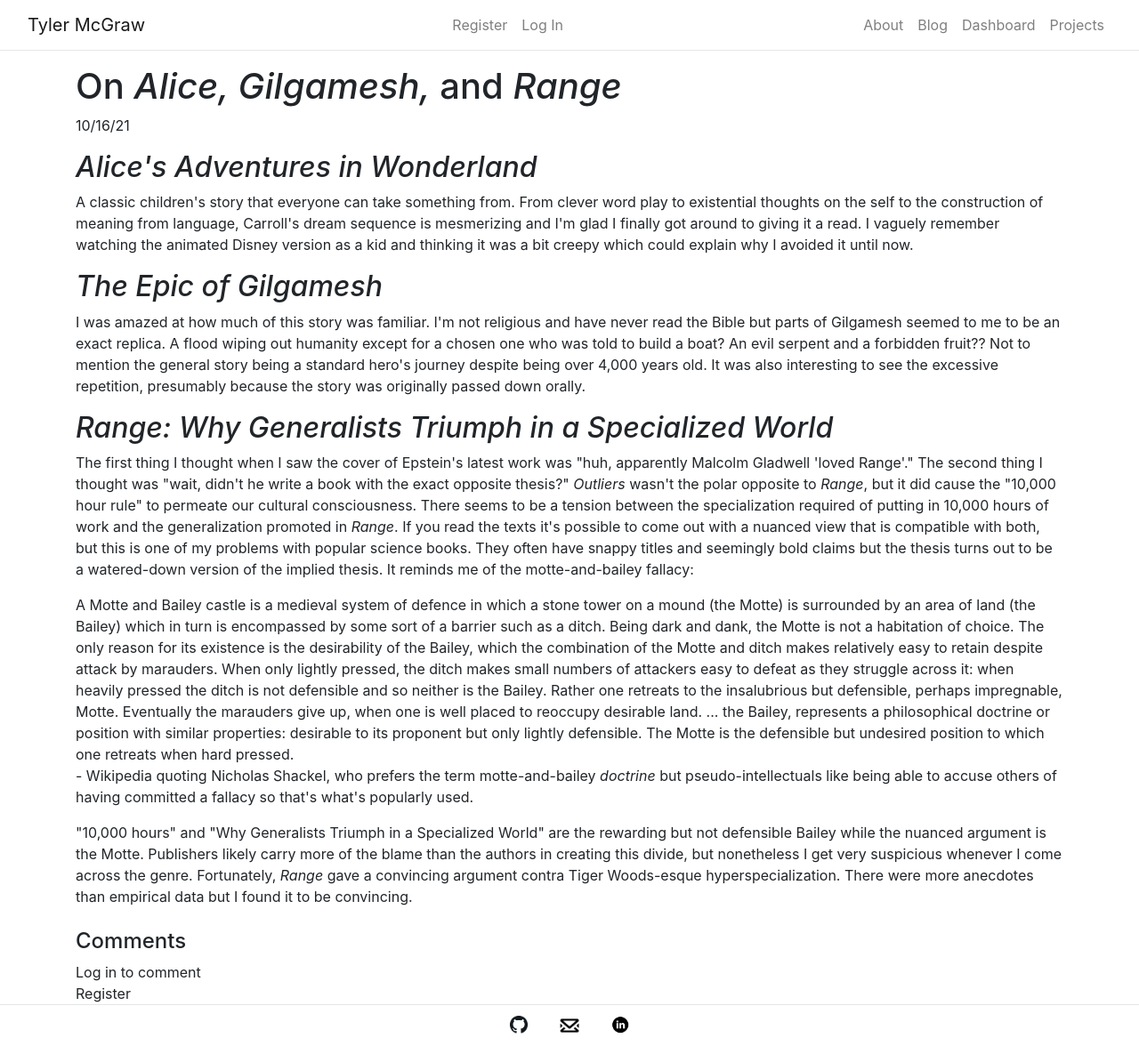
After one commit to tylermcgraw/personal_website, a Flask app: page /blog/post/alice_gilgamesh_range in a window 1280 px wide. The commit adds this page. Shown: the whole page at 89% size. Run offline with Flask 2, Linux system fonts and the light colour scheme; data comes from the database, SQL or seed files in the repository.

Commit message:
New blog post

```diff
--- a/flaskr/templates/blog/home.html
+++ b/flaskr/templates/blog/home.html
@@ -29,4 +29,5 @@
   <a class="nav-link" href="{{ url_for('blog.post', post='secret_of_our_success') }}">On <em>The Secret of Our Success</em></a>
   <a class="nav-link" href="{{ url_for('blog.post', post='zero_to_one') }}">On <em>Zero to One</em></a>
   <a class="nav-link" href="{{ url_for('blog.post', post='fast_cheap_out_of_control') }}">On <em>Fast, Cheap, and Out of Control</em></a>
+  <a class="nav-link" href="{{ url_for('blog.post', post='alice_gilgamesh_range') }}">On <em>Alice, Gilgamesh, </em>and <em>Range</em></a>
 {% endblock %}
--- /dev/null
+++ b/flaskr/templates/blog/posts/alice_gilgamesh_range.html
@@ -0,0 +1,24 @@
+{% extends "post.html" %}
+{% block post %}
+<h1>On <em>Alice, Gilgamesh,</em> and <em>Range</em></h1>
+<p>10/16/21</p>
+<h2><em>Alice's Adventures in Wonderland</em></h2>
+<p>
+    A classic children's story that everyone can take something from. From clever word play to existential thoughts on the self to the construction of meaning from language, Carroll's dream sequence is mesmerizing and I'm glad I finally got around to giving it a read. I vaguely remember watching the animated Disney version as a kid and thinking it was a bit creepy which could explain why I avoided it until now.
+</p>
+<h2><em>The Epic of Gilgamesh</em></h2>
+<p>
+    I was amazed at how much of this story was familiar. I'm not religious and have never read the Bible but parts of Gilgamesh seemed to me to be an exact replica. A flood wiping out humanity except for a chosen one who was told to build a boat? An evil serpent and a forbidden fruit?? Not to mention the general story being a standard hero's journey despite being over 4,000 years old. It was also interesting to see the excessive repetition, presumably because the story was originally passed down orally.
+</p>
+<h2><em>Range: Why Generalists Triumph in a Specialized World</em></h2>
+<p>
+    The first thing I thought when I saw the cover of Epstein's latest work was "huh, apparently Malcolm Gladwell 'loved Range'." The second thing I thought was "wait, didn't he write a book with the exact opposite thesis?" <em>Outliers</em> wasn't the polar opposite to <em>Range</em>, but it did cause the "10,000 hour rule" to permeate our cultural consciousness. There seems to be a tension between the specialization required of putting in 10,000 hours of work and the generalization promoted in <em>Range</em>. If you read the texts it's possible to come out with a nuanced view that is compatible with both, but this is one of my problems with popular science books. They often have snappy titles and seemingly bold claims but the thesis turns out to be a watered-down version of the implied thesis. It reminds me of the motte-and-bailey fallacy:
+</p>
+<blockquote>
+    A Motte and Bailey castle is a medieval system of defence in which a stone tower on a mound (the Motte) is surrounded by an area of land (the Bailey) which in turn is encompassed by some sort of a barrier such as a ditch. Being dark and dank, the Motte is not a habitation of choice. The only reason for its existence is the desirability of the Bailey, which the combination of the Motte and ditch makes relatively easy to retain despite attack by marauders. When only lightly pressed, the ditch makes small numbers of attackers easy to defeat as they struggle across it: when heavily pressed the ditch is not defensible and so neither is the Bailey. Rather one retreats to the insalubrious but defensible, perhaps impregnable, Motte. Eventually the marauders give up, when one is well placed to reoccupy desirable land. ... the Bailey, represents a philosophical doctrine or position with similar properties: desirable to its proponent but only lightly defensible. The Motte is the defensible but undesired position to which one retreats when hard pressed.<br>
+    - Wikipedia quoting Nicholas Shackel, who prefers the term motte-and-bailey <em>doctrine</em> but pseudo-intellectuals like being able to accuse others of having committed a fallacy so that's what's popularly used.
+</blockquote>
+<p>
+    "10,000 hours" and "Why Generalists Triumph in a Specialized World" are the rewarding but not defensible Bailey while the nuanced argument is the Motte. Publishers likely carry more of the blame than the authors in creating this divide, but nonetheless I get very suspicious whenever I come across the genre. Fortunately, <em>Range</em> gave a convincing argument contra Tiger Woods-esque hyperspecialization. There were more anecdotes than empirical data but I found it to be convincing.
+</p>
+{% endblock %}
--- a/flaskr/templates/blog/posts/fast_cheap_out_of_control.html
+++ b/flaskr/templates/blog/posts/fast_cheap_out_of_control.html
@@ -28,6 +28,6 @@
 </p>
 <q>[The lions] don't consider themselves caged, outside the cage is the cage</q>
 <p>- Dave Hoover</p>
-<q>To an observer it appears the robot has intentions and has goals and is following people and chasing prey, but its just the interaction of lots and lots of much simpler processes</q>
+<q>To an observer it appears the robot has intentions and has goals and is following people and chasing prey, but it's just the interaction of lots and lots of much simpler processes</q>
 <p>- Rodney Brooks</p>
 {% endblock %}
```
